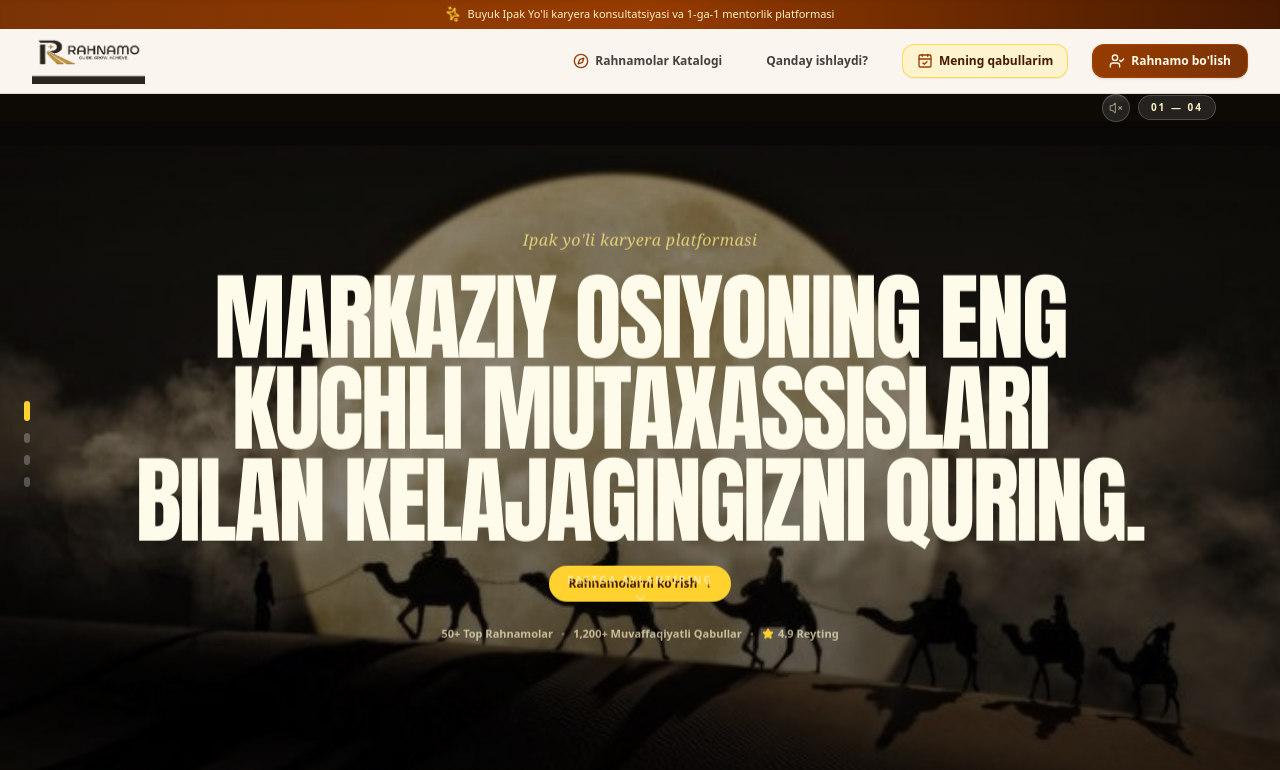
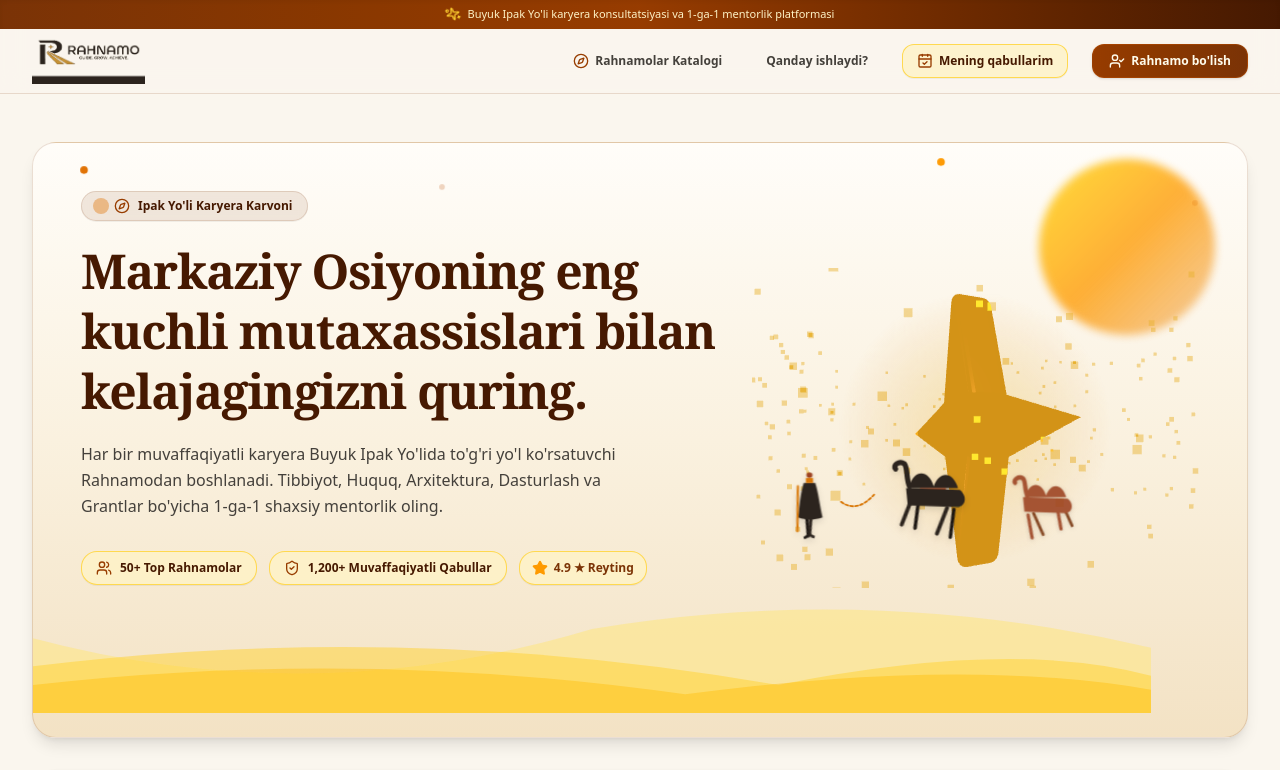
Before and after one commit to diyorislomov/rahnamo, a Next.js app: page / in a window 1280 px wide. Shown: the top 770 px of the page. Built offline with nearby package versions, Linux system fonts and the light colour scheme.

Commit message:
fix: remove 4-slide slideshow hero and render single unified DesertCaravan hero section

```diff
--- a/src/app/page.tsx
+++ b/src/app/page.tsx
@@ -4,7 +4,7 @@
 import Navbar from '@/components/Navbar';
 import Footer from '@/components/Footer';
 import SmoothScroll from '@/components/SmoothScroll';
-import CinematicHero from '@/components/CinematicHero';
+import DesertCaravan from '@/components/DesertCaravan';
 import CounselorCard from '@/components/CounselorCard';
 import { INITIAL_COUNSELORS } from '@/lib/mockData';
 import { Search, ChevronDown, Sparkles } from 'lucide-react';
@@ -95,9 +95,9 @@
       <SmoothScroll>
         <Navbar />
 
-        <CinematicHero />
-
         <main className="max-w-7xl mx-auto px-4 sm:px-6 lg:px-8 py-6">
+          {/* Single Unified Silk Road Hero Section */}
+          <DesertCaravan />
           {/* MentorCruise Search & Distinct Multi-Colored Rounded-Full Category Filter Bar */}
           <section id="rahnamolar" className="bg-white/95 p-6 sm:p-8 rounded-3xl border border-amber-900/15 shadow-sm my-8 space-y-5 scroll-mt-24">
             <div className="flex flex-col md:flex-row md:items-center justify-between gap-4">
```
